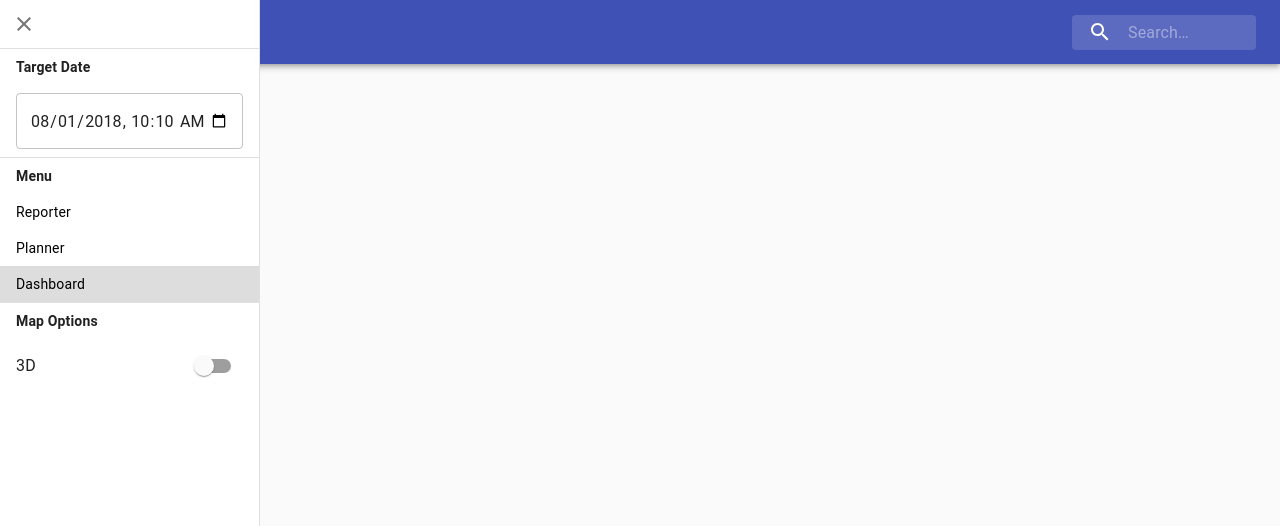
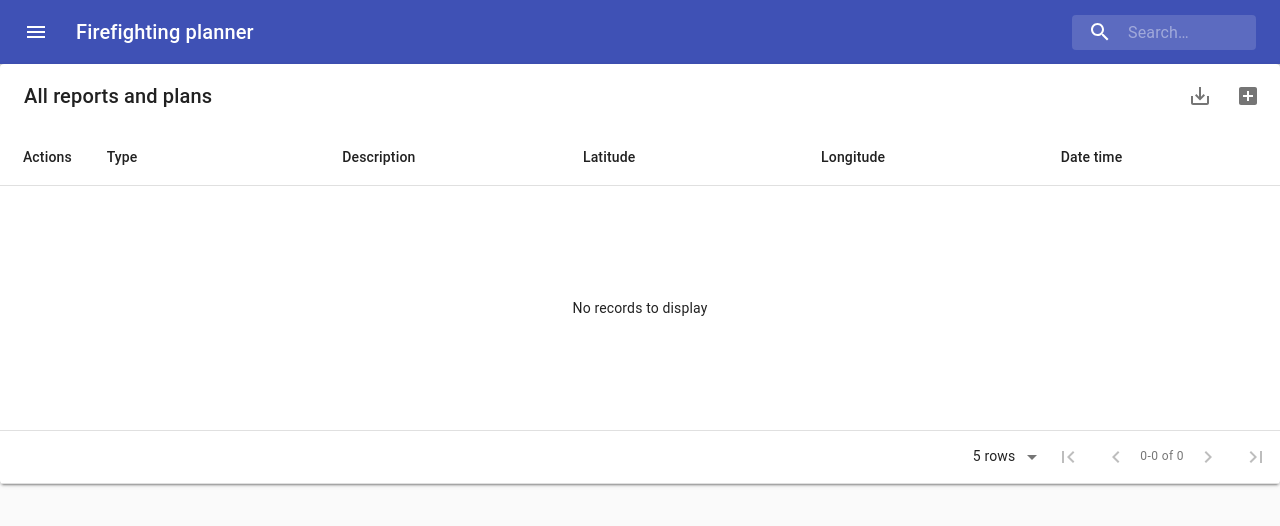
Before and after one commit to watilde/firefighting-planner, a React (Create React App) app: page /dashboard in a window 1280 px wide. Shown: the top 526 px of the page. Built offline with nearby package versions, Linux system fonts and the light colour scheme.

Commit message:
integrate uuid and dashboard

```diff
--- a/package.json
+++ b/package.json
@@ -18,10 +18,12 @@
     "@material-ui/icons": "^4.5.1",
     "@nasaworldwind/worldwind": "^0.9.0",
     "lodash.merge": "^4.6.2",
+    "material-table": "^1.53.0",
     "react": "^16.10.2",
     "react-dom": "^16.10.2",
     "react-router-dom": "^5.1.2",
-    "react-scripts": "3.2.0"
+    "react-scripts": "3.2.0",
+    "uuid": "^3.3.3"
   },
   "devDependencies": {
     "husky": "^3.0.9",
--- /dev/null
+++ b/src/containers/Dashboard/Table.js
@@ -0,0 +1,77 @@
+import React, { forwardRef } from "react";
+import MaterialTable from "material-table";
+import {
+  AddBox,
+  ArrowUpward,
+  Check,
+  ChevronLeft,
+  ChevronRight,
+  Clear,
+  DeleteOutline,
+  Edit,
+  FilterList,
+  FirstPage,
+  LastPage,
+  Remove,
+  SaveAlt,
+  Search,
+  ViewColumn
+} from "@material-ui/icons";
+import { useStore } from "../../store/configureStore";
+
+const tableIcons = {
+  Add: forwardRef((props, ref) => <AddBox {...props} ref={ref} />),
+  Check: forwardRef((props, ref) => <Check {...props} ref={ref} />),
+  Clear: forwardRef((props, ref) => <Clear {...props} ref={ref} />),
+  Delete: forwardRef((props, ref) => <DeleteOutline {...props} ref={ref} />),
+  DetailPanel: forwardRef((props, ref) => (
+    <ChevronRight {...props} ref={ref} />
+  )),
+  Edit: forwardRef((props, ref) => <Edit {...props} ref={ref} />),
+  Export: forwardRef((props, ref) => <SaveAlt {...props} ref={ref} />),
+  Filter: forwardRef((props, ref) => <FilterList {...props} ref={ref} />),
+  FirstPage: forwardRef((props, ref) => <FirstPage {...props} ref={ref} />),
+  LastPage: forwardRef((props, ref) => <LastPage {...props} ref={ref} />),
+  NextPage: forwardRef((props, ref) => <ChevronRight {...props} ref={ref} />),
+  PreviousPage: forwardRef((props, ref) => (
+    <ChevronLeft {...props} ref={ref} />
+  )),
+  ResetSearch: forwardRef((props, ref) => <Clear {...props} ref={ref} />),
+  Search: forwardRef((props, ref) => <Search {...props} ref={ref} />),
+  SortArrow: forwardRef((props, ref) => <ArrowUpward {...props} ref={ref} />),
+  ThirdStateCheck: forwardRef((props, ref) => <Remove {...props} ref={ref} />),
+  ViewColumn: forwardRef((props, ref) => <ViewColumn {...props} ref={ref} />)
+};
+
+function Table() {
+  const { state } = useStore();
+  const { plans } = state.planner;
+  const { reports } = state.reporter;
+  const data = [].concat(plans, reports);
+  return (
+    <MaterialTable
+      title="All reports and plans"
+      icons={tableIcons}
+      options={{
+        title: false,
+        search: false,
+        exportButton: true,
+        editable: true
+      }}
+      columns={[
+        { title: "Type", field: "type" },
+        { title: "Description", field: "description" },
+        { title: "Latitude", field: "lat" },
+        { title: "Longitude", field: "lon" },
+        { title: "Date time", field: "dateTime" }
+      ]}
+      editable={{
+        onRowAdd: newData => console.log(newData),
+        onRowUpdate: (newData, oldData) => console.log(newData, oldData),
+        onRowDelete: oldData => console.log(oldData)
+      }}
+      data={data}
+    />
+  );
+}
+export default Table;
--- a/src/containers/Dashboard/index.js
+++ b/src/containers/Dashboard/index.js
@@ -1,13 +1,14 @@
 import React from "react";
 import Header from "../../components/Header";
 import Drawer from "../../components/Drawer";
+import Table from "./Table";
 
 function Dashboard() {
   return (
     <>
       <Header />
       <Drawer />
-      <div>Dashboard</div>
+      <Table />
     </>
   );
 }
--- a/src/containers/Planner/Map.js
+++ b/src/containers/Planner/Map.js
@@ -24,7 +24,7 @@ const shapeConfigurationCallback = (attributes, record) => {
 
 function Map() {
   const { dispatch, state } = useStore();
-  const { lat, lon, range, actions } = state.planner;
+  const { lat, lon, range, plans } = state.planner;
   const { threeD } = state.map;
 
   const { searchWord } = state.app;
@@ -101,7 +101,7 @@ function Map() {
     fireShapefile.load(null, shapeConfigurationCallback, fireLayer);
     wwd.addLayer(fireLayer);
 
-    const actionsLayer = new WorldWind.RenderableLayer("Actions");
+    const plansLayer = new WorldWind.RenderableLayer("Plans");
     const commonPlacemarkAttributes = new WorldWind.PlacemarkAttributes(null);
     commonPlacemarkAttributes.imageScale = 0.5;
     commonPlacemarkAttributes.imageColor = WorldWind.Color.GREEN;
@@ -111,13 +111,13 @@ function Map() {
       WorldWind.OFFSET_FRACTION,
       1.0
     );
-    actions.forEach(action => {
+    plans.forEach(plan => {
       const placemark = new WorldWind.Placemark(
-        new WorldWind.Position(action.lat, action.lon, 1e2),
+        new WorldWind.Position(plan.lat, plan.lon, 1e2),
         true,
         null
       );
-      placemark.label = `${action.type}\n${action.time}`;
+      placemark.label = `${plan.type}\n${plan.time}`;
       placemark.altitudeMode = WorldWind.RELATIVE_TO_GROUND;
       const placemarkAttributes = new WorldWind.PlacemarkAttributes(
         commonPlacemarkAttributes
@@ -129,9 +129,9 @@ function Map() {
       );
       highlightAttributes.imageScale = 1.2;
       placemark.highlightAttributes = highlightAttributes;
-      actionsLayer.addRenderable(placemark);
+      plansLayer.addRenderable(placemark);
     });
-    wwd.addLayer(actionsLayer);
+    wwd.addLayer(plansLayer);
 
     const geocoder = new WorldWind.NominatimGeocoder();
     const goToAnimator = new WorldWind.GoToAnimator(wwd);
@@ -189,7 +189,7 @@ function Map() {
     });
     new WorldWind.ClickRecognizer(wwd, handleClick);
     new WorldWind.TapRecognizer(wwd, handleClick);
-  }, [flatGlobe, lat, lon, searchWord, actions, range]);
+  }, [flatGlobe, lat, lon, searchWord, plans, range]);
 
   return <canvas id="canvas"></canvas>;
 }
--- a/src/containers/Planner/ActionButton.js
+++ b/src/containers/Planner/PlanButton.js
@@ -2,6 +2,7 @@ import React from "react";
 import { Fab } from "@material-ui/core";
 import { makeStyles } from "@material-ui/core/styles";
 import AddIcon from "@material-ui/icons/Add";
+import uuidv4 from "uuid/v4";
 import { useStore } from "../../store/configureStore";
 
 const useStyle = makeStyles(theme => ({
@@ -13,10 +14,10 @@ const useStyle = makeStyles(theme => ({
   }
 }));
 
-function ActionButton() {
+function PlanButton() {
   const { state, dispatch } = useStore();
   const { lat, lon } = state.planner;
-  const { time } = state.app;
+  const { dateTime } = state.app;
   const classes = useStyle();
 
   const handleFabClick = _ => {
@@ -25,11 +26,12 @@ function ActionButton() {
       dialogOpen: true
     });
     dispatch({
-      type: "@planner/setAction",
-      action: {
+      type: "@planner/setPlan",
+      plan: {
+        uuid: uuidv4(),
         type: "",
         description: "",
-        time,
+        dateTime,
         lat,
         lon
       }
@@ -47,4 +49,4 @@ function ActionButton() {
   );
 }
 
-export default ActionButton;
+export default PlanButton;
--- a/src/containers/Planner/ActionDialog.js
+++ b/src/containers/Planner/PlanDialog.js
@@ -21,9 +21,9 @@ const useStyle = makeStyles(theme => ({
   }
 }));
 
-function ActionDialog() {
+function PlanDialog() {
   const { dispatch, state } = useStore();
-  const { action, actions, dialogOpen } = state.planner;
+  const { plan, plans, dialogOpen } = state.planner;
   const classes = useStyle();
 
   const handleDialogClose = () => {
@@ -33,20 +33,20 @@ function ActionDialog() {
     });
   };
 
-  const handleAction = e => {
-    const newAction = Object.assign({}, action);
-    newAction[e.target.name] = e.target.value;
+  const handlePlan = e => {
+    const newPlan = Object.assign({}, plan);
+    newPlan[e.target.name] = e.target.value;
     dispatch({
-      type: "@planner/setAction",
-      action: newAction
+      type: "@planner/setPlan",
+      plan: newPlan
     });
   };
 
   const handleSave = _ => {
-    const newActions = [].concat(actions, action);
+    const newPlans = [].concat(plans, plan);
     dispatch({
-      type: "@planner/setActions",
-      actions: newActions
+      type: "@planner/setPlans",
+      plans: newPlans
     });
     dispatch({
       type: "@planner/setDialogOpen",
@@ -60,19 +60,19 @@ function ActionDialog() {
       onClose={handleDialogClose}
       aria-labelledby="form-dialog-title"
     >
-      <DialogTitle id="form-dialog-title">Add action</DialogTitle>
+      <DialogTitle id="form-dialog-title">Add plan</DialogTitle>
       <DialogContent>
         <DialogContentText>
-          Added action will be immediately shared with the other teams.
+          Added plan will be immediately shared with the other teams.
         </DialogContentText>
         <FormControl className={classes.formControl}>
-          <InputLabel htmlFor="type">Action type</InputLabel>
+          <InputLabel htmlFor="type">Plan type</InputLabel>
           <Select
             inputProps={{
               name: "type"
             }}
-            value={action.type}
-            onChange={handleAction}
+            value={plan.type}
+            onChange={handlePlan}
           >
             <MenuItem value="Spraying the water">Spraying the water</MenuItem>
             <MenuItem value="Prescribed burning">Prescribed burning</MenuItem>
@@ -84,21 +84,21 @@ function ActionDialog() {
         <TextField
           label="Description"
           name="description"
-          value={action.description}
+          value={plan.description}
           fullWidth
-          onChange={handleAction}
+          onChange={handlePlan}
         />
         <br />
         <br />
         <TextField
-          name="time"
+          name="dateTime"
           label="When"
           type="datetime-local"
-          value={action.time}
+          value={plan.dateTime}
           InputLabelProps={{
             shrink: true
           }}
-          onChange={handleAction}
+          onChange={handlePlan}
         />
       </DialogContent>
       <DialogActions>
@@ -113,4 +113,4 @@ function ActionDialog() {
   );
 }
 
-export default ActionDialog;
+export default PlanDialog;
--- a/src/containers/Planner/index.js
+++ b/src/containers/Planner/index.js
@@ -1,8 +1,8 @@
 import React from "react";
 import Header from "../../components/Header";
 import Drawer from "../../components/Drawer";
-import ActionButton from "./ActionButton";
-import ActionDialog from "./ActionDialog";
+import PlanButton from "./PlanButton";
+import PlanDialog from "./PlanDialog";
 import Map from "./Map";
 
 function Planner() {
@@ -11,8 +11,8 @@ function Planner() {
       <Header />
       <Drawer />
       <Map />
-      <ActionDialog />
-      <ActionButton />
+      <PlanDialog />
+      <PlanButton />
     </>
   );
 }
--- a/src/containers/Reporter/ReportButton.js
+++ b/src/containers/Reporter/ReportButton.js
@@ -2,6 +2,7 @@ import React from "react";
 import { Fab } from "@material-ui/core";
 import { makeStyles } from "@material-ui/core/styles";
 import AddIcon from "@material-ui/icons/Add";
+import uuidv4 from "uuid/v4";
 import { useStore } from "../../store/configureStore";
 
 const useStyle = makeStyles(theme => ({
@@ -16,7 +17,7 @@ const useStyle = makeStyles(theme => ({
 function ReportButton() {
   const { state, dispatch } = useStore();
   const { lat, lon } = state.reporter;
-  const { time } = state.app;
+  const { dateTime } = state.app;
   const classes = useStyle();
 
   const handleFabClick = _ => {
@@ -27,9 +28,10 @@ function ReportButton() {
     dispatch({
       type: "@reporter/setReport",
       report: {
+        uuid: uuidv4(),
         type: "",
         description: "",
-        time,
+        dateTime,
         lat,
         lon
       }
--- a/src/containers/Reporter/ReportDialog.js
+++ b/src/containers/Reporter/ReportDialog.js
@@ -90,10 +90,10 @@ function ReportDialog() {
         <br />
         <br />
         <TextField
-          name="time"
+          name="dateTime"
           label="When"
           type="datetime-local"
-          value={report.time}
+          value={report.dateTime}
           InputLabelProps={{
             shrink: true
           }}
--- a/src/store/reducers/app.js
+++ b/src/store/reducers/app.js
@@ -1,7 +1,7 @@
 export const appState = {
   dateTime: "2018-08-01T10:10",
   searchWord: "",
-  drawerOpen: true
+  drawerOpen: false
 };
 
 export default (state = appState, action) => {
--- a/src/store/reducers/planner.js
+++ b/src/store/reducers/planner.js
@@ -2,17 +2,17 @@ export const plannerState = {
   range: 600000,
   lat: 36.256535392993314,
   lon: -119.2002385680952,
-  actions: [],
+  plans: [],
   dialogOpen: false,
-  action: {}
+  plan: {}
 };
 
 export default (state = plannerState, action) => {
   switch (action.type) {
-    case "@planner/setAction": {
+    case "@planner/setPlan": {
       return {
         ...state,
-        action: action.action
+        plan: action.plan
       };
     }
     case "@planner/setDialogOpen": {
@@ -42,10 +42,10 @@ export default (state = plannerState, action) => {
       };
     }
 
-    case "@planner/setActions": {
+    case "@planner/setPlans": {
       return {
         ...state,
-        actions: action.actions
+        plans: action.plans
       };
     }
 
```
Also changed, not shown: 1 other file (tests, documents, lock files or other folders).
